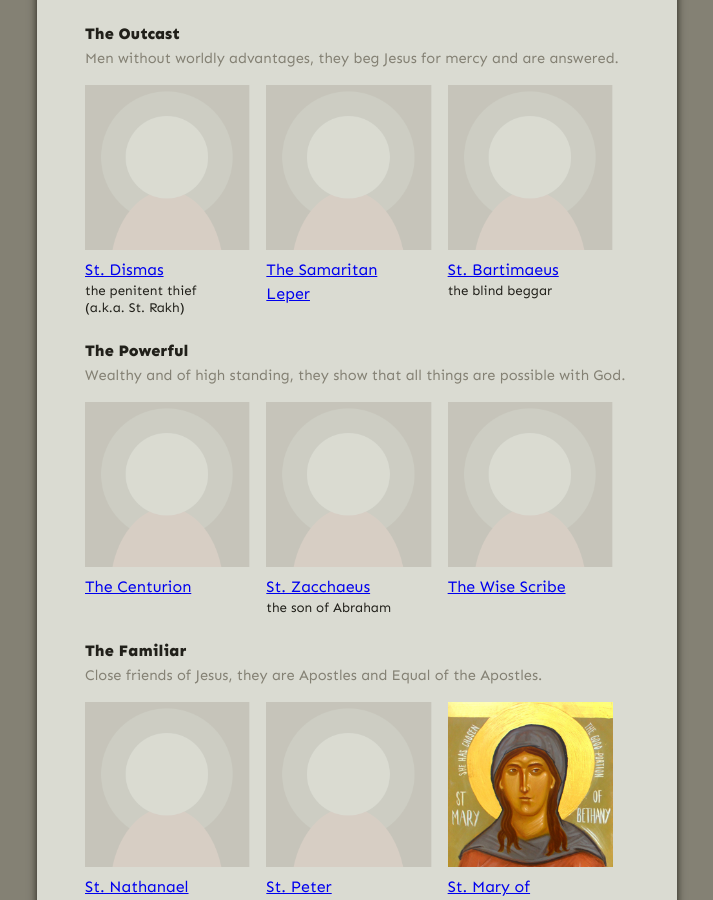
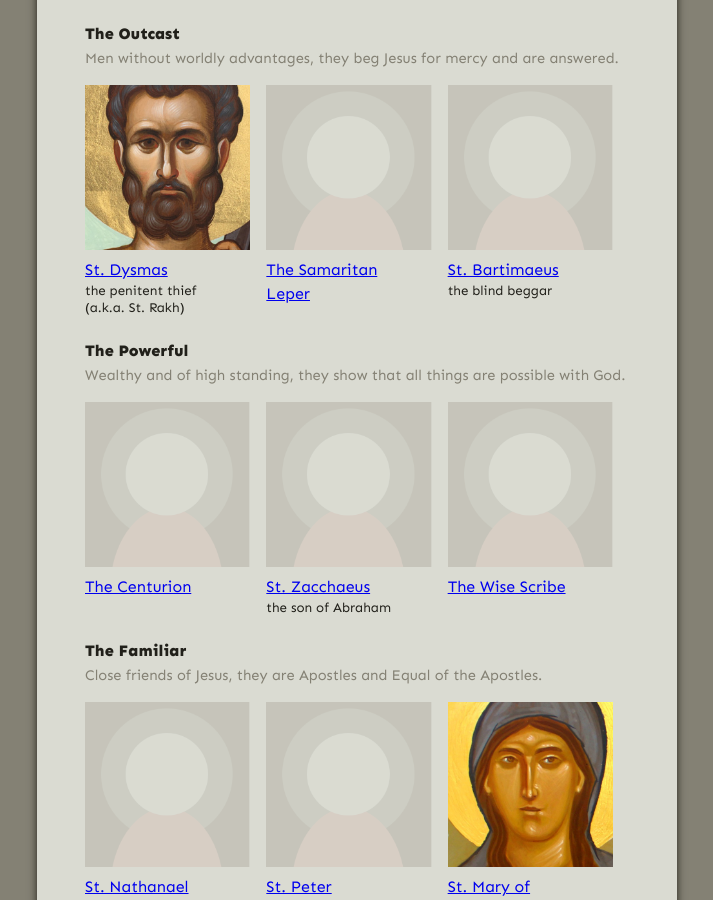
Before and after one commit to gospel-desk/www.logstown.com, a Jekyll site: the page built from the-twelve-believers/index.md, in a window 1280 px wide and 900 px high, scrolled down 1075 px. Shown: the whole window, without its empty margins (283-996 px from the left). Built offline with Jekyll 4.4.1, drawn with Linux system fonts in a browser that asks for light colours.

Commit message:
Icon of St. Dysmas! 💃 ☦️

```diff
--- a/the-twelve-believers/index.md
+++ b/the-twelve-believers/index.md
@@ -62,9 +62,9 @@ and are answered.</div>
 <table class="twelve-believers">
   <tr>
     <td>
-      <a href="./st-dismas/">
-        <img src="default.png" class="default">
-        <span class="name">St. Dismas</span>
+      <a href="./st-dysmas/">
+        <img src="./st-dysmas/st-dysmas.thumb.jpg">
+        <span class="name">St. Dysmas</span>
         <span class="description">the penitent thief</span>
         <span class="description">(a.k.a. St. Rakh)</span>
       </a>
```
Also changed, not shown: the-twelve-believers/st-dysmas/index.md (renamed from the-twelve-believers/st-dismas/index.md, +7 -1 lines), the-twelve-believers/st-dysmas/st-dysmas.small.jpg (added), the-twelve-believers/st-dysmas/st-dysmas.thumb.jpg (added), the-twelve-believers/st-mary-of-bethany/st-mary-of-bethany.thumb.jpg, 1 other file.
